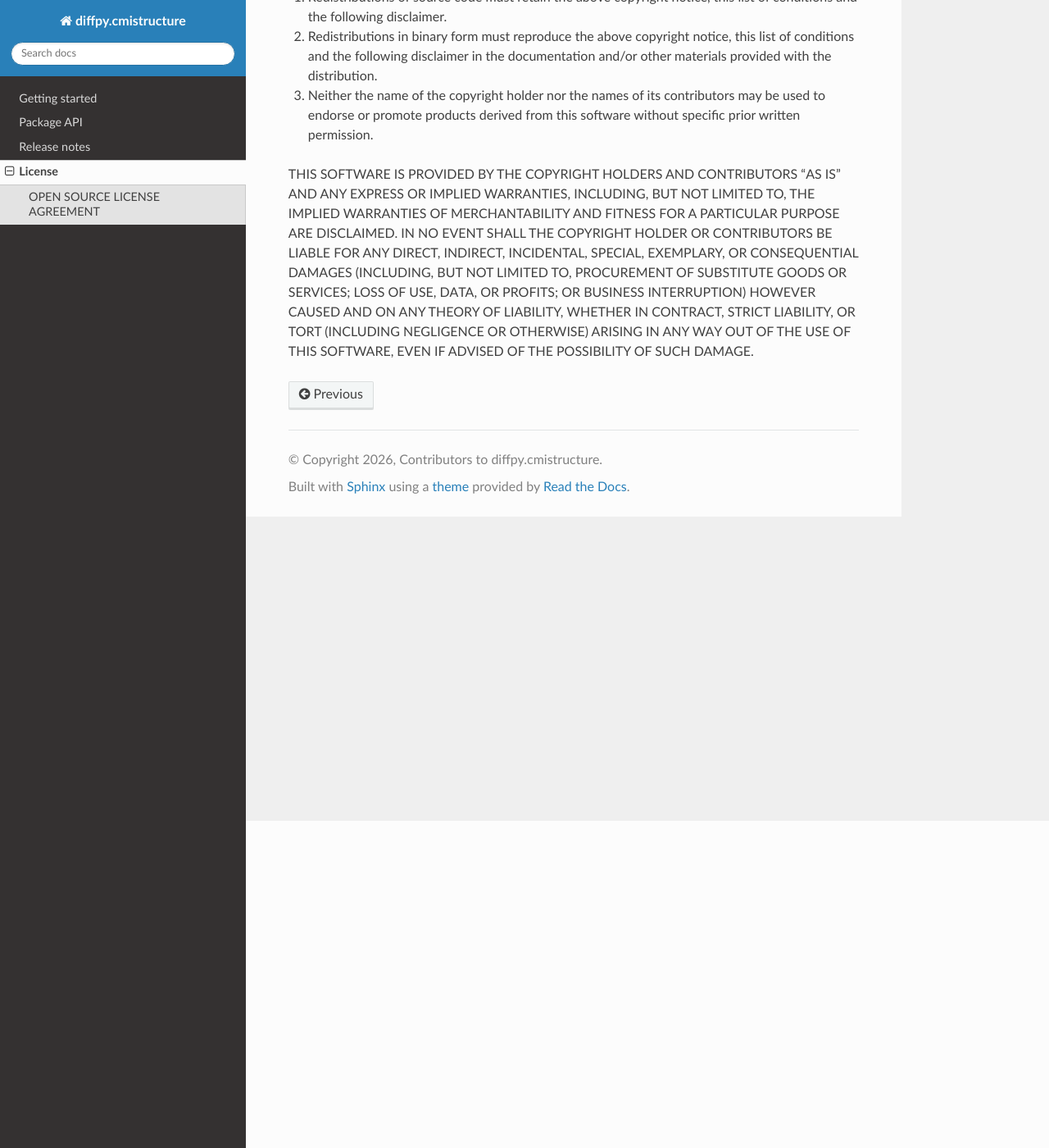
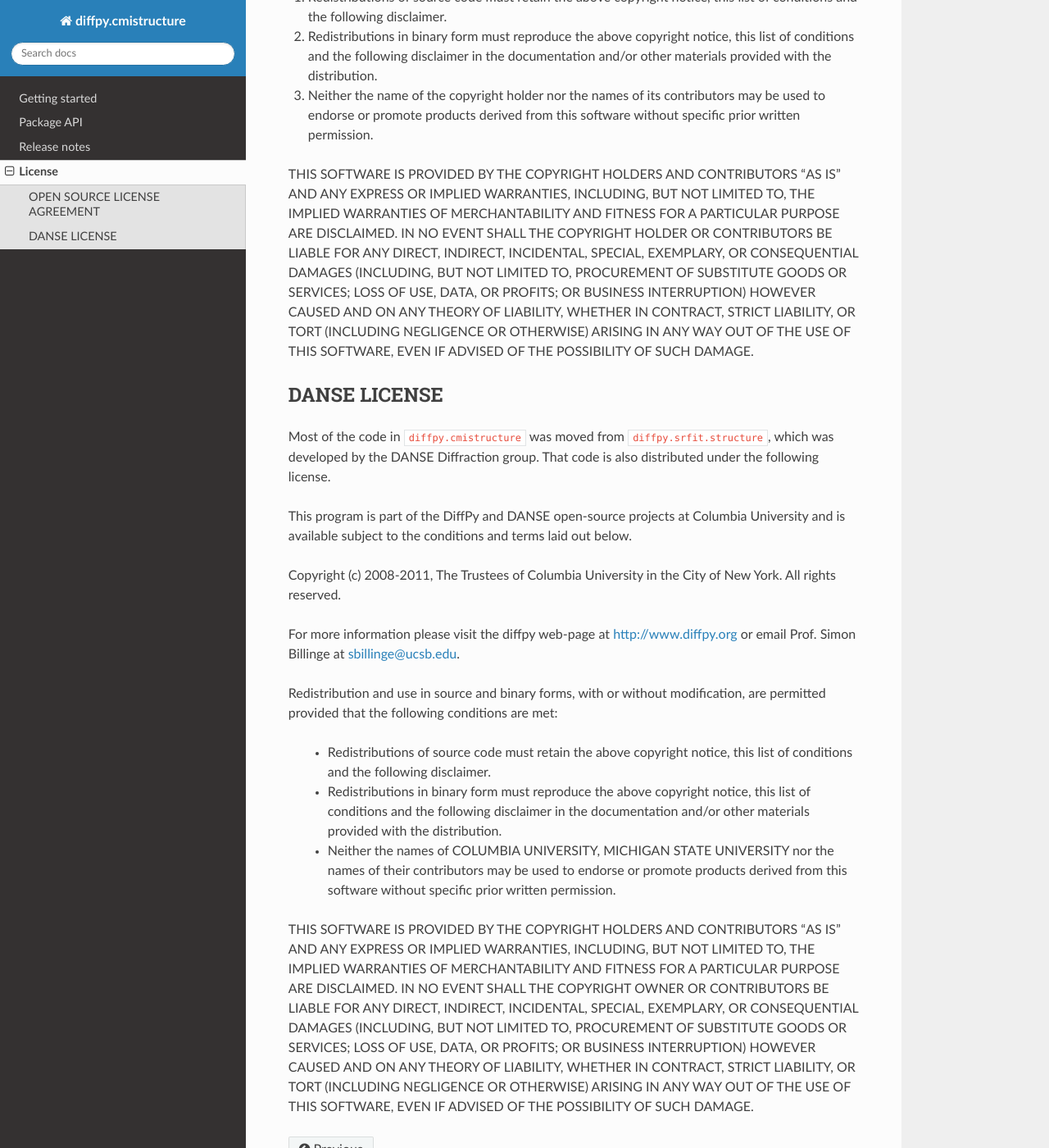
Before and after one commit to cadenmyers13/diffpy.cmistructure, a Sphinx documentation site: the page built from docs/source/license.rst, in a window 1280 px wide and 1400 px high, scrolled down 399 px. Shown: the whole window at 82% size. Built offline with Sphinx 7.4.7 and the Read the Docs theme 3.1.0, drawn with Linux system fonts in a browser that asks for light colours.

Commit message:
docs: show the DANSE license on the License page and update its email
The source headers point to both LICENSE.rst and LICENSE_DANSE.rst, but
the docs License page only showed the BSD license. Add the DANSE text,
and change the contact email in LICENSE_DANSE.rst to match the rest of
the repo and diffpy.cmipdf.

Co-Authored-By: Claude Opus 5.5 <noreply@anthropic.com>

```diff
--- a/docs/source/license.rst
+++ b/docs/source/license.rst
@@ -36,3 +36,44 @@ SERVICES; LOSS OF USE, DATA, OR PROFITS; OR BUSINESS INTERRUPTION) HOWEVER
 CAUSED AND ON ANY THEORY OF LIABILITY, WHETHER IN CONTRACT, STRICT LIABILITY,
 OR TORT (INCLUDING NEGLIGENCE OR OTHERWISE) ARISING IN ANY WAY OUT OF THE USE
 OF THIS SOFTWARE, EVEN IF ADVISED OF THE POSSIBILITY OF SUCH DAMAGE.
+
+DANSE LICENSE
+=============
+
+Most of the code in ``diffpy.cmistructure`` was moved from
+``diffpy.srfit.structure``, which was developed by the DANSE Diffraction
+group. That code is also distributed under the following license.
+
+This program is part of the DiffPy and DANSE open-source projects at Columbia
+University and is available subject to the conditions and terms laid out below.
+
+Copyright (c) 2008-2011, The Trustees of Columbia University in
+the City of New York.  All rights reserved.
+
+For more information please visit the diffpy web-page at
+http://www.diffpy.org or email Prof. Simon Billinge at sbillinge@ucsb.edu.
+
+Redistribution and use in source and binary forms, with or without
+modification, are permitted provided that the following conditions are met:
+
+  * Redistributions of source code must retain the above copyright notice, this
+    list of conditions and the following disclaimer.
+
+  * Redistributions in binary form must reproduce the above copyright notice,
+    this list of conditions and the following disclaimer in the documentation
+    and/or other materials provided with the distribution.
+
+  * Neither the names of COLUMBIA UNIVERSITY, MICHIGAN STATE UNIVERSITY nor the
+    names of their contributors may be used to endorse or promote products
+    derived from this software without specific prior written permission.
+
+THIS SOFTWARE IS PROVIDED BY THE COPYRIGHT HOLDERS AND CONTRIBUTORS "AS IS" AND
+ANY EXPRESS OR IMPLIED WARRANTIES, INCLUDING, BUT NOT LIMITED TO, THE IMPLIED
+WARRANTIES OF MERCHANTABILITY AND FITNESS FOR A PARTICULAR PURPOSE ARE
+DISCLAIMED.  IN NO EVENT SHALL THE COPYRIGHT OWNER OR CONTRIBUTORS BE LIABLE
+FOR ANY DIRECT, INDIRECT, INCIDENTAL, SPECIAL, EXEMPLARY, OR CONSEQUENTIAL
+DAMAGES (INCLUDING, BUT NOT LIMITED TO, PROCUREMENT OF SUBSTITUTE GOODS OR
+SERVICES; LOSS OF USE, DATA, OR PROFITS; OR BUSINESS INTERRUPTION) HOWEVER
+CAUSED AND ON ANY THEORY OF LIABILITY, WHETHER IN CONTRACT, STRICT LIABILITY,
+OR TORT (INCLUDING NEGLIGENCE OR OTHERWISE) ARISING IN ANY WAY OUT OF THE USE
+OF THIS SOFTWARE, EVEN IF ADVISED OF THE POSSIBILITY OF SUCH DAMAGE.
```
Also changed, not shown: LICENSE_DANSE.rst, news/license-docs.rst (added).
